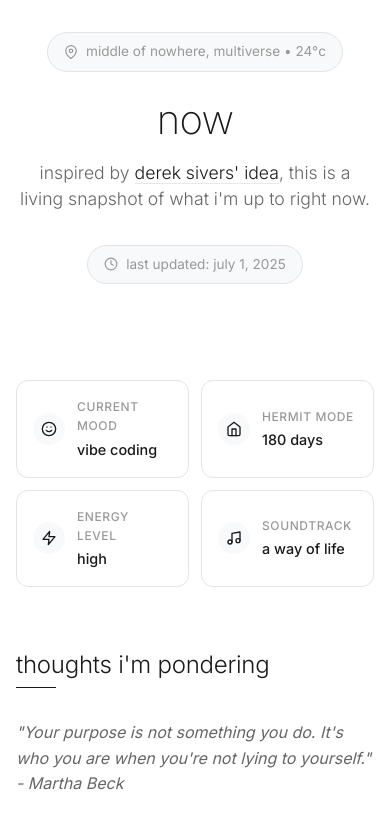
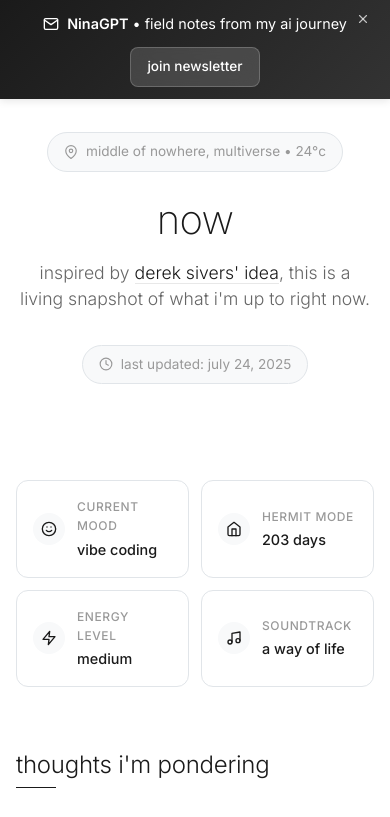
Before and after one commit to ninabrenes/now, a plain HTML site: page index.html in a window 390 px wide. Shown: the top 817 px of the page. Drawn offline with Linux system fonts and the light colour scheme.

Commit message:
Update index.html

```diff
--- a/index.html
+++ b/index.html
@@ -73,6 +73,102 @@
             border-bottom-color: var(--text-primary);
         }
 
+        /* Newsletter Banner */
+        .newsletter-banner {
+            position: fixed;
+            top: 0;
+            left: 0;
+            right: 0;
+            background: linear-gradient(135deg, var(--text-primary) 0%, #333333 100%);
+            color: white;
+            padding: 0.75rem 1rem;
+            text-align: center;
+            z-index: 1001;
+            transform: translateY(-100%);
+            transition: transform 0.3s ease;
+            box-shadow: 0 2px 8px rgba(0, 0, 0, 0.1);
+        }
+
+        .newsletter-banner.show {
+            transform: translateY(0);
+        }
+
+        .newsletter-banner-content {
+            max-width: 720px;
+            margin: 0 auto;
+            display: flex;
+            align-items: center;
+            justify-content: space-between;
+            gap: 1rem;
+        }
+
+        .newsletter-text {
+            display: flex;
+            align-items: center;
+            gap: 0.5rem;
+            font-size: 0.9rem;
+        }
+
+        .newsletter-text strong {
+            font-weight: 600;
+        }
+
+        .newsletter-cta {
+            background: rgba(255, 255, 255, 0.15);
+            backdrop-filter: blur(10px);
+            border: 1px solid rgba(255, 255, 255, 0.2);
+            color: white;
+            padding: 0.5rem 1rem;
+            border-radius: 8px;
+            font-size: 0.85rem;
+            font-weight: 500;
+            text-decoration: none;
+            transition: all 0.2s ease;
+            white-space: nowrap;
+        }
+
+        .newsletter-cta:hover {
+            background: rgba(255, 255, 255, 0.25);
+            transform: translateY(-1px);
+            border-bottom: 1px solid rgba(255, 255, 255, 0.2);
+        }
+
+        .banner-close {
+            background: none;
+            border: none;
+            color: rgba(255, 255, 255, 0.7);
+            cursor: pointer;
+            padding: 0.25rem;
+            border-radius: 4px;
+            transition: all 0.2s ease;
+            display: flex;
+            align-items: center;
+            justify-content: center;
+        }
+
+        .banner-close:hover {
+            color: white;
+            background: rgba(255, 255, 255, 0.1);
+        }
+
+        @media (max-width: 768px) {
+            .newsletter-banner-content {
+                flex-direction: column;
+                gap: 0.75rem;
+                text-align: center;
+            }
+
+            .newsletter-text {
+                justify-content: center;
+            }
+
+            .banner-close {
+                position: absolute;
+                top: 0.5rem;
+                right: 1rem;
+            }
+        }
+
         /* Reading progress */
         .reading-progress {
             position: fixed;
@@ -90,11 +186,20 @@
             max-width: 720px;
             margin: 0 auto;
             padding: 0 1.5rem;
+            transition: margin-top 0.3s ease;
+        }
+
+        .container.banner-shown {
+            margin-top: 80px;
         }
 
         @media (max-width: 768px) {
             .container {
                 padding: 0 1rem;
+            }
+
+            .container.banner-shown {
+                margin-top: 100px;
             }
         }
 
@@ -544,6 +649,17 @@
             border: 1px solid var(--border);
         }
 
+        .connect-link.primary {
+            background: var(--text-primary);
+            color: white;
+            font-weight: 500;
+        }
+
+        .connect-link.primary:hover {
+            background: #333333;
+            border: 1px solid #333333;
+        }
+
         /* Mobile Optimizations */
         @media (max-width: 768px) {
             .main-header {
@@ -586,9 +702,25 @@
     </style>
 </head>
 <body>
+    <!-- Newsletter Banner -->
+    <div class="newsletter-banner" id="newsletterBanner">
+        <div class="newsletter-banner-content">
+            <div class="newsletter-text">
+                <svg width="16" height="16" viewBox="0 0 24 24" fill="none" stroke="currentColor" stroke-width="2" stroke-linecap="round" stroke-linejoin="round"><path d="M4 4h16c1.1 0 2 .9 2 2v12c0 1.1-.9 2-2 2H4c-1.1 0-2-.9-2-2V6c0-1.1.9-2 2-2z"/><polyline points="22,6 12,13 2,6"/></svg>
+                <span><strong>NinaGPT</strong> • field notes from my ai journey</span>
+            </div>
+            <a href="https://ninaverse.kit.com/36228eea47" target="_blank" class="newsletter-cta">
+                join newsletter
+            </a>
+            <button class="banner-close" onclick="closeBanner()">
+                <svg width="14" height="14" viewBox="0 0 24 24" fill="none" stroke="currentColor" stroke-width="2" stroke-linecap="round" stroke-linejoin="round"><line x1="18" y1="6" x2="6" y2="18"/><line x1="6" y1="6" x2="18" y2="18"/></svg>
+            </button>
+        </div>
+    </div>
+
     <div class="reading-progress"></div>
 
-    <div class="container">
+    <div class="container" id="mainContainer">
         <header class="main-header">
             <div class="location-badge">
                 <svg width="14" height="14" viewBox="0 0 24 24" fill="none" stroke="currentColor" stroke-width="2" stroke-linecap="round" stroke-linejoin="round"><path d="M21 10c0 7-9 13-9 13s-9-6-9-13a9 9 0 0 1 18 0z"/><circle cx="12" cy="10" r="3"/></svg>
@@ -603,7 +735,7 @@
 
             <div class="last-updated">
                 <svg width="14" height="14" viewBox="0 0 24 24" fill="none" stroke="currentColor" stroke-width="2" stroke-linecap="round" stroke-linejoin="round"><circle cx="12" cy="12" r="10"/><polyline points="12,6 12,12 16,14"/></svg>
-                last updated: july 1, 2025
+                last updated: july 24, 2025
             </div>
         </header>
 
@@ -623,7 +755,7 @@
                 </div>
                 <div class="status-content">
                     <span class="status-label">hermit mode</span>
-                    <span class="status-value">180 days</span>
+                    <span class="status-value">203 days</span>
                 </div>
             </div>
             <div class="status-card">
@@ -632,10 +764,10 @@
                 </div>
                 <div class="status-content">
                     <span class="status-label">energy level</span>
-                    <span class="status-value">high</span>
+                    <span class="status-value">medium</span>
                 </div>
             </div>
-            <a href="#" target="_blank" class="status-card">
+            <a href="https://www.youtube.com/watch?v=Vp6_Rjxs9U8" target="_blank" class="status-card">
                 <div class="status-icon">
                     <svg width="16" height="16" viewBox="0 0 24 24" fill="none" stroke="currentColor" stroke-width="2" stroke-linecap="round" stroke-linejoin="round"><path d="M9 18V5l12-2v13"/><circle cx="6" cy="18" r="3"/><circle cx="18" cy="16" r="3"/></svg>
                 </div>
@@ -700,7 +832,7 @@
                 </div>
                 <div class="activity-card">
                     <div class="activity-icon">
-                        <svg width="16" height="16" viewBox="0 0 24 24" fill="none" stroke="currentColor" stroke-width="2" stroke-linecap="round" stroke-linejoin="round"><path d="m12 3-1.912 5.813a2 2 0 0 1-1.275 1.275L3 12l5.813 1.912a2 2 0 0 1 1.275 1.275L12 21l1.912-5.813a2 2 0 0 1 1.275-1.275L21 12l-5.813-1.912a2 2 0 0 1-1.275-1.275L12 3Z"/><path d="M5 3v4"/><path d="M19 17v4"/><path d="M3 5h4"/><path d="M17 19h4"/></svg>
+                        <svg width="16" height="16" viewBox="0 0 24 24" fill="none" stroke="currentColor" stroke-width="2" stroke-linecap="round" stroke-linejoin="round"><path d="m12 3-1.912 5.813a2 2 0 0 1-1.275 1.275L3 12l5.813 1.912a2 2 0 0 1 1.275 1.275L12 21l1.912-5.813a2 2 0 0 1-1.275-1.275L21 12l-5.813-1.912a2 2 0 0 1-1.275-1.275L12 3Z"/><path d="M5 3v4"/><path d="M19 17v4"/><path d="M3 5h4"/><path d="M17 19h4"/></svg>
                     </div>
                     <p>running an experiment: publishing one article and newsletter each week with ness labs.</p>
                 </div>
@@ -868,19 +1000,19 @@
                 <div class="project-card">
                     <div class="project-header">
                         <div class="project-icon">
-                            <svg width="20" height="20" viewBox="0 0 24 24" fill="none" stroke="currentColor" stroke-width="2" stroke-linecap="round" stroke-linejoin="round"><path d="M14 2H6a2 2 0 0 0-2 2v16a2 2 0 0 0 2 2h12a2 2 0 0 0 2-2V8z"/><polyline points="14,2 14,8 20,8"/><line x1="16" y1="13" x2="8" y2="13"/><line x1="16" y1="17" x2="8" y2="17"/><polyline points="10,9 9,9 8,9"/></svg>
+                            <svg width="20" height="20" viewBox="0 0 24 24" fill="none" stroke="currentColor" stroke-width="2" stroke-linecap="round" stroke-linejoin="round"><path d="M12 6.253v13m0-13C10.832 5.477 9.246 5 7.5 5S4.168 5.477 3 6.253v13C4.168 18.477 5.754 18 7.5 18s3.332.477 4.5 1.253m0-13C13.168 5.477 14.754 5 16.5 5c1.747 0 3.332.477 4.5 1.253v13C19.832 18.477 18.247 18 16.5 18c-1.746 0-3.332.477-4.5 1.253"/></svg>
                         </div>
                         <div class="project-info">
-                            <h3>free ai + productivity guides</h3>
-                            <span class="project-status">developing</span>
+                            <h3>ai for normal people guide</h3>
+                            <span class="project-status">finalizing</span>
                         </div>
                     </div>
-                    <p>creating free pdf resources for ai operations and mindful productivity practices.</p>
+                    <p>creating a practical guide for everyday ai use. need to add it to github pages and create the design on canva.</p>
                     <div class="book-reading-progress">
                         <div class="progress-bar">
-                            <div class="progress-fill" style="width: 35%;"></div>
+                            <div class="progress-fill" style="width: 80%;"></div>
                         </div>
-                        <span class="progress-text">35%</span>
+                        <span class="progress-text">80%</span>
                     </div>
                 </div>
                 <div class="project-card">
@@ -978,9 +1110,13 @@
 
         <section class="connect-section">
             <div class="connect-content">
-                <h2>want to connect?</h2>
-                <p>feel free to reach out.</p>
+                <h2>follow the journey</h2>
+                <p>field notes from my ai experiments and mindful productivity practices.</p>
                 <div class="connect-links">
+                    <a href="https://ninaverse.kit.com/36228eea47" target="_blank" class="connect-link primary">
+                        <svg width="18" height="18" viewBox="0 0 24 24" fill="none" stroke="currentColor" stroke-width="2" stroke-linecap="round" stroke-linejoin="round"><path d="M4 4h16c1.1 0 2 .9 2 2v12c0 1.1-.9 2-2 2H4c-1.1 0-2-.9-2-2V6c0-1.1.9-2 2-2z"/><polyline points="22,6 12,13 2,6"/></svg>
+                        <span>join ninagpt newsletter</span>
+                    </a>
                     <a href="https://buymeacoffee.com/ninabrenes" target="_blank" class="connect-link">
                         <svg width="18" height="18" viewBox="0 0 24 24" fill="none" stroke="currentColor" stroke-width="2" stroke-linecap="round" stroke-linejoin="round"><path d="M12 2l3.09 6.26L22 9.27l-5 4.87 1.18 6.88L12 17.77l-6.18 3.25L7 14.14 2 9.27l6.91-1.01L12 2z"/></svg>
                         <span>buy me flowers</span>
@@ -989,22 +1125,45 @@
                         <svg width="18" height="18" viewBox="0 0 24 24" fill="none" stroke="currentColor" stroke-width="2" stroke-linecap="round" stroke-linejoin="round"><path d="M16 8a6 6 0 0 1 6 6v7h-4v-7a2 2 0 0 0-2-2 2 2 0 0 0-2 2v7h-4v-7a6 6 0 0 1 6-6z"/><rect x="2" y="9" width="4" height="12"/><circle cx="4" cy="4" r="2"/></svg>
                         <span>follow on linkedin</span>
                     </a>
-                    <a href="mailto:ninaouthere@gmail.com" class="connect-link">
-                        <svg width="18" height="18" viewBox="0 0 24 24" fill="none" stroke="currentColor" stroke-width="2" stroke-linecap="round" stroke-linejoin="round"><path d="M4 4h16c1.1 0 2 .9 2 2v12c0 1.1-.9 2-2 2H4c-1.1 0-2-.9-2-2V6c0-1.1.9-2 2-2z"/><polyline points="22,6 12,13 2,6"/></svg>
-                        <span>send me an email</span>
-                    </a>
                 </div>
             </div>
         </section>
     </div>
 
     <script>
+        // Reading progress
         window.addEventListener('scroll', () => {
             const winScroll = document.body.scrollTop || document.documentElement.scrollTop;
             const height = document.documentElement.scrollHeight - document.documentElement.clientHeight;
             const scrolled = (winScroll / height) * 100;
             document.querySelector('.reading-progress').style.width = scrolled + '%';
         });
+
+        // Newsletter banner functionality
+        function showBanner() {
+            const banner = document.getElementById('newsletterBanner');
+            const container = document.getElementById('mainContainer');
+            banner.classList.add('show');
+            container.classList.add('banner-shown');
+        }
+
+        function closeBanner() {
+            const banner = document.getElementById('newsletterBanner');
+            const container = document.getElementById('mainContainer');
+            banner.classList.remove('show');
+            container.classList.remove('banner-shown');
+
+            // Remember user dismissed the banner
+            localStorage.setItem('newsletterBannerDismissed', 'true');
+        }
+
+        // Show banner after page loads, unless user previously dismissed it
+        window.addEventListener('load', () => {
+            const dismissed = localStorage.getItem('newsletterBannerDismissed');
+            if (!dismissed) {
+                setTimeout(showBanner, 1000); // Show after 1 second
+            }
+        });
     </script>
 </body>
 </html>
```
